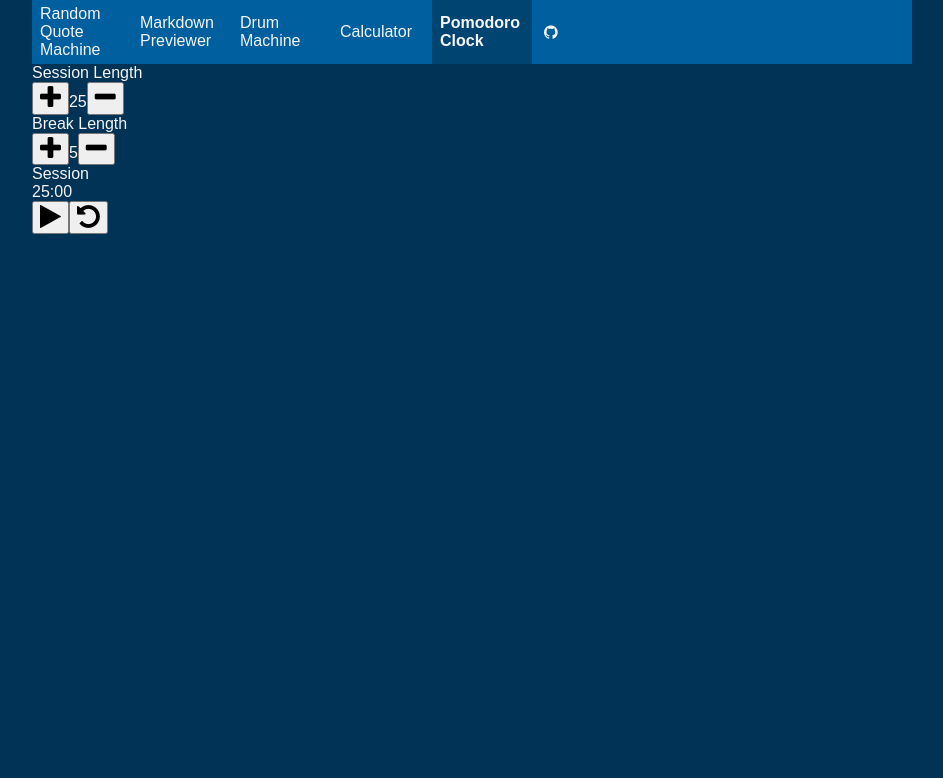
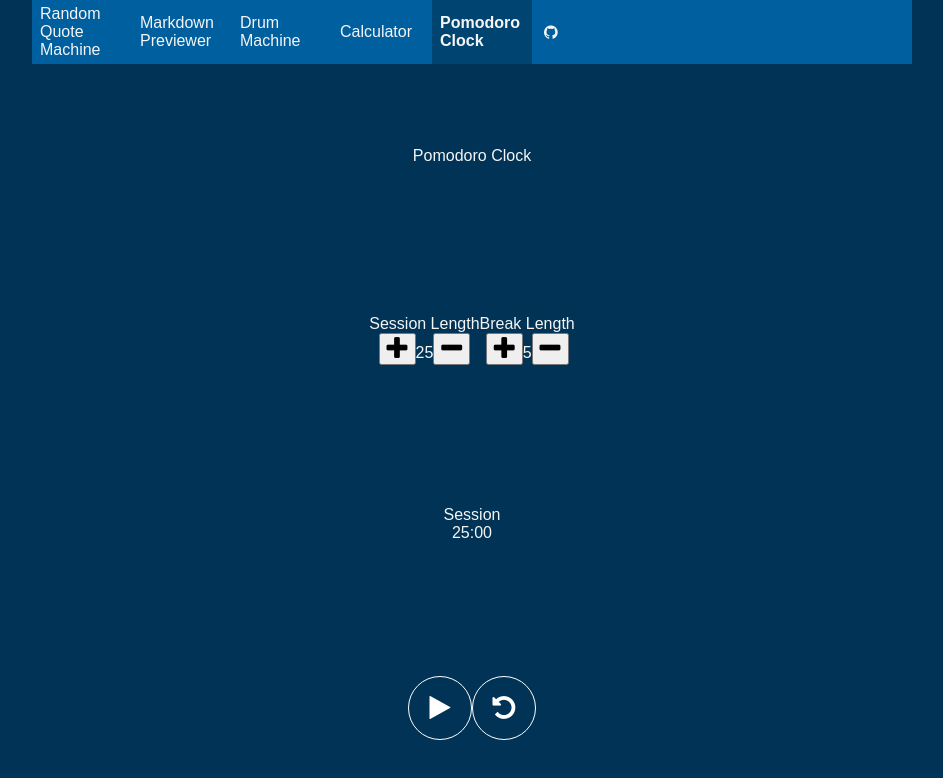
Before and after one commit to jbockerstette/react-freecodecamp-projects, a React (Create React App) app: page /pomodoro-clock in a window 1280 px wide. Shown: the top 778 px of the page, without its empty margins (168-1111 px from the left). Built offline with nearby package versions, Linux system fonts and the light colour scheme; the HTML template or start-up script is replaced by a standard one.

Commit message:
Grid added.

```diff
--- a/src/pomodoro-clock/PomodoroClock.css
+++ b/src/pomodoro-clock/PomodoroClock.css
@@ -0,0 +1,55 @@
+.pc-grid-main {
+  display: grid;
+  grid-template-columns: auto auto auto auto;
+  grid-template-rows: 1fr 1fr 1fr 1fr;
+  height: 100%;
+  align-content: center;
+  justify-content: center;
+  text-align: center;
+}
+.pc-title {
+  grid-column: 1 / -1;
+  align-self: center;
+  justify-self: center;
+}
+
+.pc-control-session-time {
+  grid-column: 1 / span 2;
+  align-self: center;
+  justify-self: center;
+}
+.pc-control-break-time {
+  grid-column: 3 / span 2;
+  align-self: center;
+  justify-self: center;
+}
+
+.pc-time {
+  grid-column: 1 / -1;
+  justify-self: center;
+  align-self: center;
+}
+.pc-start_stop {
+  grid-column: 1 / -1;
+  justify-self: center;
+  align-self: center;
+}
+
+#session-label {
+}
+.pc-btn {
+  color: white;
+  border-radius: 50%;
+  height: 4rem;
+  width: 4rem;
+  background: transparent;
+  border: none;
+  transform: scale(1);
+  transition: all 0.25s cubic-bezier(0.175, 0.885, 0.32, 1.275);
+  border: 1px solid white;
+  cursor: pointer;
+}
+
+.pc-btn:active {
+  transform: scale(0.95);
+}
--- a/src/pomodoro-clock/PomodoroClock.js
+++ b/src/pomodoro-clock/PomodoroClock.js
@@ -14,17 +14,17 @@ const MinusButton = props => (
   </Button>
 );
 const StartButton = props => (
-  <Button {...props}>
+  <Button {...props} className="pc-btn">
     <i className="fa fa-play fa-2x" />
   </Button>
 );
 const PauseButton = props => (
-  <Button {...props}>
+  <Button {...props} className="pc-btn">
     <i className="fa fa-pause fa-2x" />
   </Button>
 );
 const ResetButton = props => (
-  <Button {...props}>
+  <Button {...props} className="pc-btn">
     <i className="fa fa-undo fa-2x" />
   </Button>
 );
@@ -172,7 +172,9 @@ class PomodoroClock extends React.Component {
       secondsLeft
     )}:${PomodoroClock.getSecondsLeft(secondsLeft)}`;
     return (
-      <div>
+      <div className="pc-grid-main">
+        <div className="pc-title">Pomodoro Clock</div>
+        <div className="pc-control-session-time">
           <div id="session-label">Session Length</div>
           <UpDownControl
             btnDownId="session-decrement"
@@ -182,6 +184,8 @@ class PomodoroClock extends React.Component {
             valueId="session-length"
             value={sessionMinutes}
           />
+        </div>
+        <div className="pc-control-break-time">
           <div id="break-label">Break Length</div>
           <UpDownControl
             btnDownId="break-decrement"
@@ -191,14 +195,19 @@ class PomodoroClock extends React.Component {
             valueId="break-length"
             value={breakMinutes}
           />
+        </div>
+        <div className="pc-time">
           <div id="timer-label">{sessionActive ? 'Session' : 'Break'}</div>
           <div id="time-left">{timeLeft}</div>
+        </div>
+        <div className="pc-start_stop">
           {started ? (
             <PauseButton onClick={this.toggleStart} btnId="start_stop" />
           ) : (
             <StartButton onClick={this.toggleStart} btnId="start_stop" />
           )}
           <ResetButton onClick={this.handleReset} btnId="reset" />
+        </div>
         <audio
           src="https://goo.gl/65cBl1"
           id="beep"
```
Lines whose indentation alone changed are shown as unchanged.
